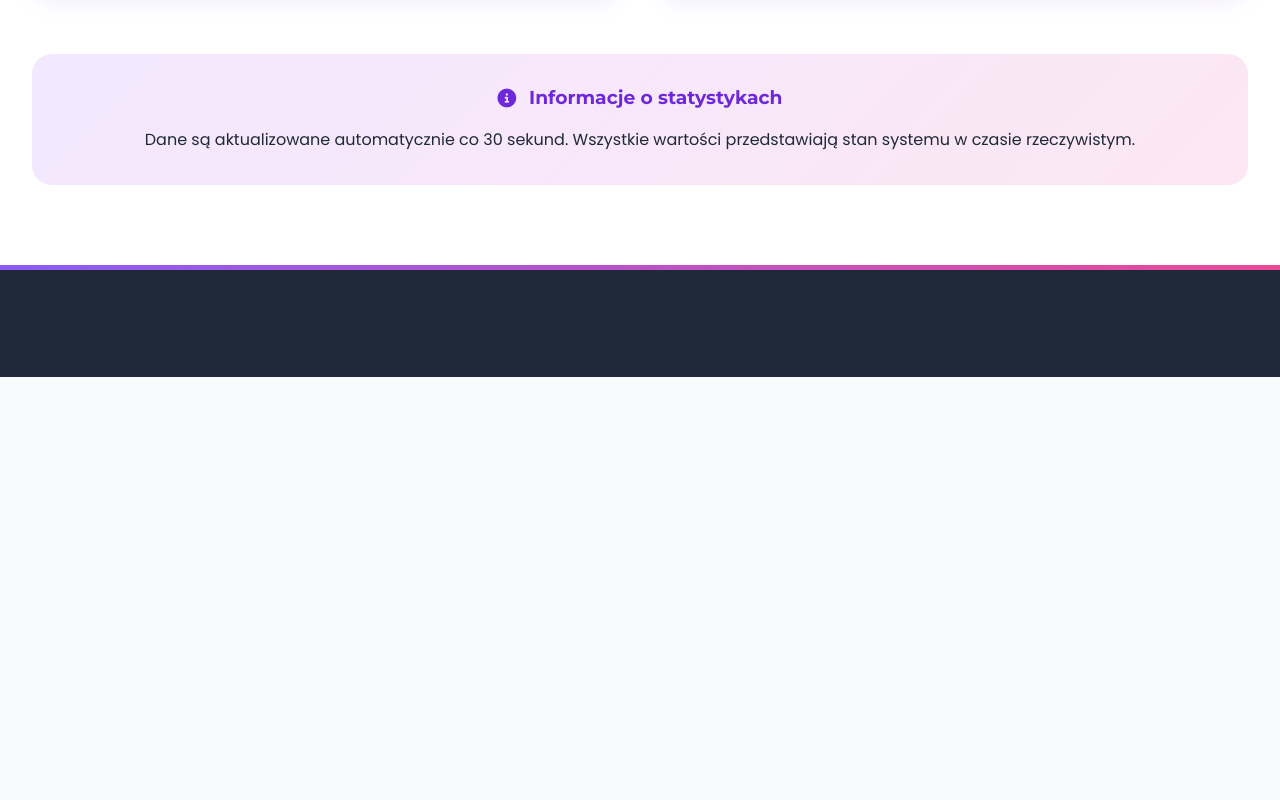
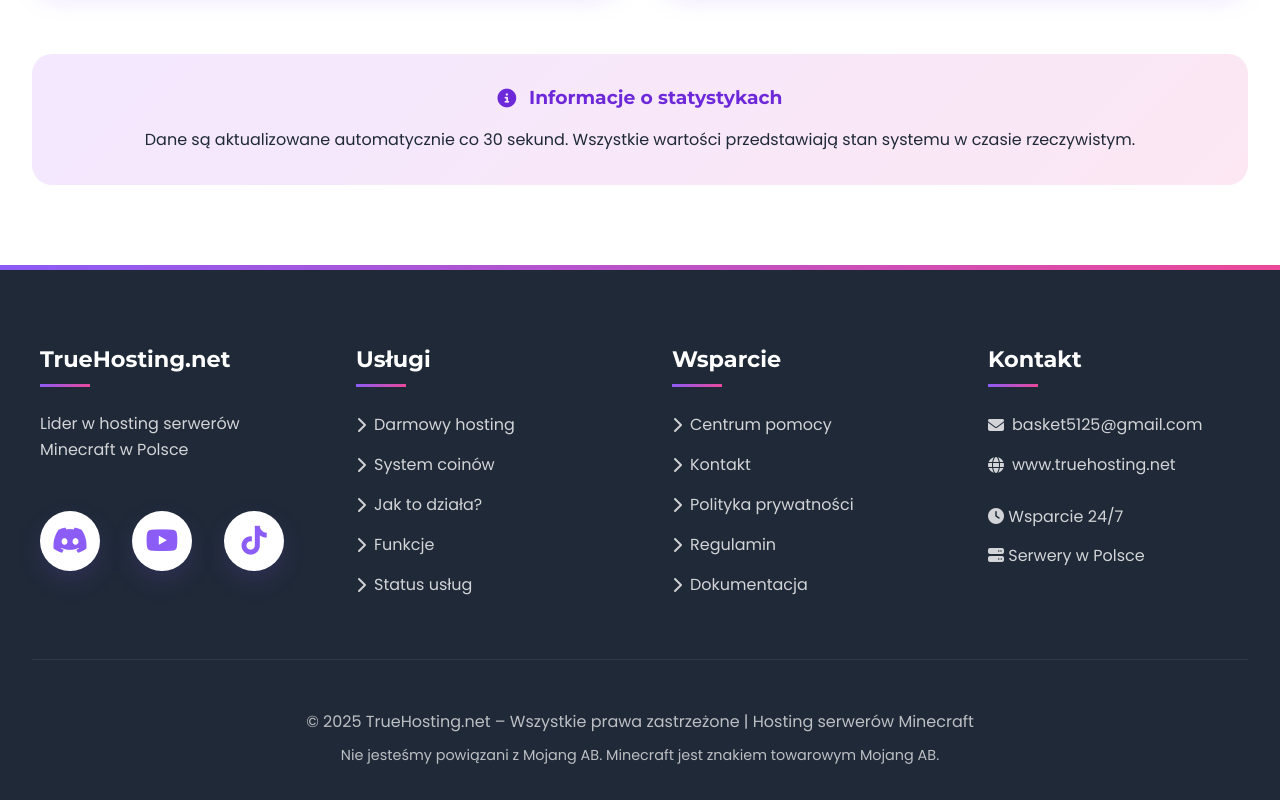
Before and after one commit to Basket5125/TrueHosting.net-site, a website: page statystyki.html in a window 1280 px wide. Shown: the part 1210-2010 px from the top of the page. Before the commit the page ends 1587 px from the top, so only its background shows below. Drawn offline with Linux system fonts and the light colour scheme; no server answers.

Commit message:
Add footer section with contact and service links

```diff
--- a/statystyki.html
+++ b/statystyki.html
@@ -159,8 +159,65 @@
     </section>
 
     <!-- FOOTER -->
-    <footer>
-        <!-- Takie samo jak w index.html -->
+<footer>
+        <div class="footer-content">
+            <div class="footer-column">
+                <h3>TrueHosting.net</h3>
+                <p style="opacity: 0.8; margin-bottom: 1.5rem; line-height: 1.6;">Lider w hosting serwerów Minecraft w Polsce</p>
+                <div class="social-links" style="justify-content: flex-start;">
+                    <a href="https://discord.gg/cPMxyWvMzJ" class="social-link" target="_blank">
+                        <i class="fab fa-discord"></i>
+                    </a>
+                    <a href="https://www.youtube.com/channel/UC5sZgJO27gyJyM42e5RC1LA" class="social-link" target="_blank">
+                        <i class="fab fa-youtube"></i>
+                    </a>
+                    <a href="https://www.tiktok.com/@truehosting" class="social-link" target="_blank">
+                        <i class="fab fa-tiktok"></i>
+                    </a>
+                </div>
+            </div>
+
+            <div class="footer-column">
+                <h3>Usługi</h3>
+                <ul class="footer-links">
+                    <li><a href="darmowy-serwer.html"><i class="fas fa-chevron-right"></i> Darmowy hosting</a></li>
+                    <li><a href="coiny.html"><i class="fas fa-chevron-right"></i> System coinów</a></li>
+                    <li><a href="jak-to-dziala.html"><i class="fas fa-chevron-right"></i> Jak to działa?</a></li>
+                    <li><a href="funkcje.html"><i class="fas fa-chevron-right"></i> Funkcje</a></li>
+                    <li><a href="https://stats.uptimerobot.com/F1QfpO5Gl7"><i class="fas fa-chevron-right"></i> Status usług</a></li>
+                </ul>
+            </div>
+
+            <div class="footer-column">
+                <h3>Wsparcie</h3>
+                <ul class="footer-links">
+                    <li><a href="faq.html"><i class="fas fa-chevron-right"></i> Centrum pomocy</a></li>
+                    <li><a href="mailto:basket5125@gmail.com"><i class="fas fa-chevron-right"></i> Kontakt</a></li>
+                    <li><a href="https://truehosting.net/privacypolicy.html"><i class="fas fa-chevron-right"></i> Polityka prywatności</a></li>
+                    <li><a href="https://truehosting.net/regulamin.html"><i class="fas fa-chevron-right"></i> Regulamin</a></li>
+                    <li><a href="#"><i class="fas fa-chevron-right"></i> Dokumentacja</a></li>
+                </ul>
+            </div>
+
+            <div class="footer-column">
+                <h3>Kontakt</h3>
+                <ul class="footer-links">
+                    <li><a href="mailto:basket5125@gmail.com"><i class="fas fa-envelope"></i> basket5125@gmail.com</a></li>
+                    <li><a href="index.html"><i class="fas fa-globe"></i> www.truehosting.net</a></li>
+                    <li style="margin-top: 1.5rem; opacity: 0.8;">
+                        <i class="fas fa-clock"></i> Wsparcie 24/7
+                    </li>
+                    <li style="opacity: 0.8;">
+                        <i class="fas fa-server"></i> Serwery w Polsce
+                    </li>
+                </ul>
+            </div>
+        </div>
+
+        <div class="footer-bottom">
+            <p>© 2025 TrueHosting.net – Wszystkie prawa zastrzeżone | Hosting serwerów Minecraft</p>
+            <p style="margin-top: 0.5rem; font-size: 0.9rem;">Nie jesteśmy powiązani z Mojang AB. Minecraft jest znakiem towarowym Mojang AB.</p>
+        </div>
     </footer>
 
     <script src="script.js"></script>
```
